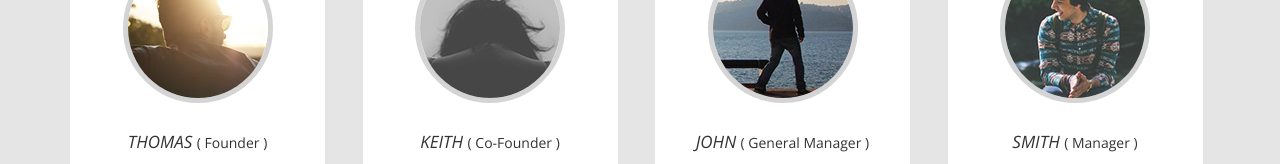
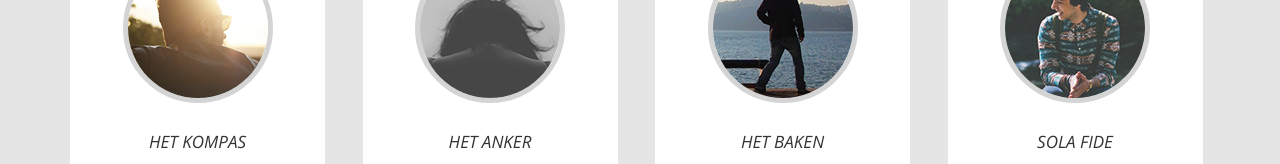
Before and after one commit to zsert3/siteJV, a plain HTML site: page jaarroosters.html in a window 1280 px wide. Shown: the part 1280-1444 px from the top of the page. Drawn offline with nearby package versions, Linux system fonts and the light colour scheme.

Commit message:
test
test

```diff
--- a/jaarroosters.html
+++ b/jaarroosters.html
@@ -160,7 +160,7 @@ http://www.templatemo.com/tm-475-holiday
 				<div class="col-lg-3 col-md-3 col-sm-6 col-xs-12">
 					<div class="tm-about-box-1">
 						<a href="#"><img src="img/about-4.jpg" alt="img" class="tm-about-box-1-img"></a>
-						<h3 class="tm-about-box-1-title">Thomas <span>( Founder )</span></h3>
+						<h3 class="tm-about-box-1-title">het kompas</h3>
 						<p class="margin-bottom-15 gray-text">Proin gravida nibhvell aliquet. Aenean sollicitudin bibum auctor nisi elit.</p>
 						<div class="gray-text">
 							<a href="#" class="tm-social-icon"><i class="fa fa-twitter"></i></a>
@@ -173,7 +173,7 @@ http://www.templatemo.com/tm-475-holiday
 				<div class="col-lg-3 col-md-3 col-sm-6 col-xs-12">
 					<div class="tm-about-box-1">
 						<a href="#"><img src="img/about-5.jpg" alt="img" class="tm-about-box-1-img"></a>
-						<h3 class="tm-about-box-1-title">Keith <span>( Co-Founder )</span></h3>
+						<h3 class="tm-about-box-1-title">het anker</h3>
 						<p class="margin-bottom-15 gray-text">Proin gravida nibhvell aliquet. Aenean sollicitudin bibum auctor nisi elit.</p>
 						<div class="gray-text">
 							<a href="#" class="tm-social-icon"><i class="fa fa-twitter"></i></a>
@@ -186,7 +186,7 @@ http://www.templatemo.com/tm-475-holiday
 				<div class="col-lg-3 col-md-3 col-sm-6 col-xs-12">
 					<div class="tm-about-box-1">
 						<a href="#"><img src="img/about-6.jpg" alt="img" class="tm-about-box-1-img"></a>
-						<h3 class="tm-about-box-1-title">John <span>( General Manager )</span></h3>
+						<h3 class="tm-about-box-1-title">het baken</h3>
 						<p class="margin-bottom-15 gray-text">Proin gravida nibhvell aliquet. Aenean sollicitudin bibum auctor nisi elit.</p>
 						<div class="gray-text">
 							<a href="#" class="tm-social-icon"><i class="fa fa-twitter"></i></a>
@@ -199,7 +199,7 @@ http://www.templatemo.com/tm-475-holiday
 				<div class="col-lg-3 col-md-3 col-sm-6 col-xs-12">
 					<div class="tm-about-box-1">
 						<a href="#"><img src="img/about-7.jpg" alt="img" class="tm-about-box-1-img"></a>
-						<h3 class="tm-about-box-1-title">Smith <span>( Manager )</span></h3>
+						<h3 class="tm-about-box-1-title">Sola fide</h3>
 						<p class="margin-bottom-15 gray-text">Proin gravida nibhvell aliquet. Aenean sollicitudin bibum auctor nisi elit.</p>
 						<div class="gray-text">
 							<a href="#" class="tm-social-icon"><i class="fa fa-twitter"></i></a>
```
